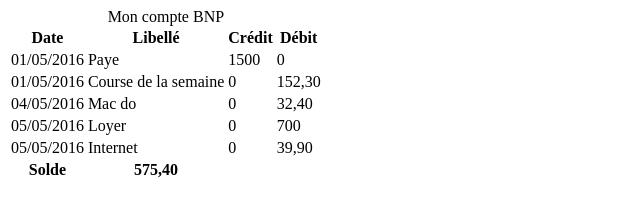
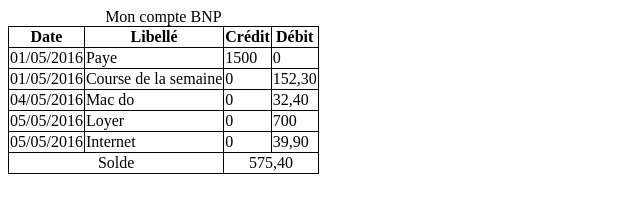
Before and after one commit to Robininho/Exercice5, a plain HTML site: page index.html in a window 1280 px wide. Shown: the whole page, without its empty margins (0-640 px from the left). Drawn offline with Linux system fonts and the light colour scheme.

Commit message:
Tout les problèmes réglés (un tableau à de base ses entêtes en gras TOUJOURS)

```diff
--- a/index.html
+++ b/index.html
@@ -2,7 +2,17 @@
 <html lang="en" dir="ltr">
   <head>
     <meta charset="utf-8">
-    <title></title>
+    <title>Un Tableau</title>
+    <style media="screen">
+      table
+      {
+        border-collapse: collapse;
+}
+td, th
+    {
+        border: 1px solid black;
+}
+    </style>
   </head>
   <body>
     <table>
@@ -17,8 +27,8 @@
       </thead>
       <tfoot>
         <tr>
-          <th>Solde</th>
-          <th>575,40</th>
+          <th colspan="2"><span style="font-weight:normal">Solde</span></th>
+          <th colspan="2"><span style="font-weight:normal">575,40</span></th>
         </tr>
       </tfoot>
       <tbody>
```
